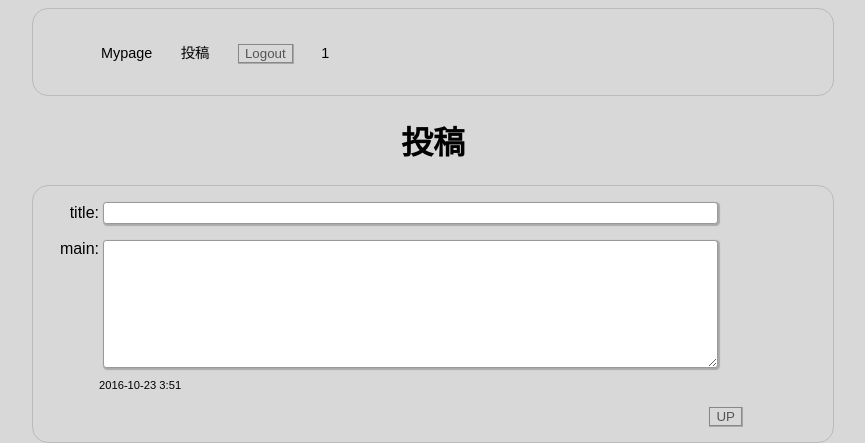
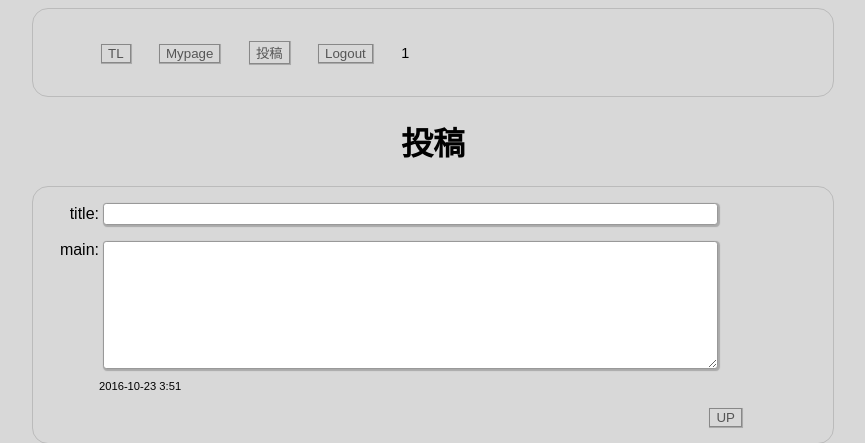
Before and after one commit to remi0628/blog, a PHP site: page /up.php in a window 1280 px wide. Shown: the top 443 px of the page, without its empty margins (215-1080 px from the left). Run offline with PHP 8.4, Linux system fonts and the light colour scheme; the visitor is signed in with stand-in values (Sample User, id 1).

Commit message:
add TL&menu

```diff
--- a/index.php
+++ b/index.php
@@ -10,8 +10,9 @@
 		<div class="menu_list">
 			<form action="post.php" method="post">
 				<ul>
-					<li class="menu">Mypage</li>
-					<li class="menu">投稿</li>
+					<li class="menu"><button type="submit" name="TL">TL</li>
+					<li class="menu"><button type="submit" name="mypage">Mypage</li>
+					<li class="menu"><button type="submit" name="upPage">投稿</li>
 					<li class="menu"><button type="submit" name="logout">Logout</li>
 					<li class="menu"><?php echo $_SESSION['user_id'];?></li>
 				</ul>
--- a/mypage.php
+++ b/mypage.php
@@ -10,8 +10,9 @@
 		<div class="menu_list">
 			<form action="post.php" method="post">
 				<ul>
-					<li class="menu">Mypage</li>
-					<li class="menu">投稿</li>
+					<li class="menu"><button type="submit" name="TL">TL</li>
+					<li class="menu"><button type="submit" name="mypage">Mypage</li>
+					<li class="menu"><button type="submit" name="upPage">投稿</li>
 					<li class="menu"><button type="submit" name="logout">Logout</li>
 					<li class="menu"><?php echo $_SESSION['user_id'];?></li>
 				</ul>
--- a/up.css
+++ b/up.css
@@ -14,7 +14,7 @@ html,body {
 h1 {
 	text-align: center;
 }
-form {
+form{
 	margin: 0 auto; /*フォームをページの中央に*/
 	width: 60%;
 	padding: 1em; /*周りの余白を作る*/
--- a/up.php
+++ b/up.php
@@ -10,8 +10,9 @@
 		<div class="menu_list">
 			<form action="post.php" method="post">
 				<ul>
-					<li class="menu">Mypage</li>
-					<li class="menu">投稿</li>
+					<li class="menu"><button type="submit" name="TL">TL</li>
+					<li class="menu"><button type="submit" name="mypage">Mypage</li>
+					<li class="menu"><button type="submit" name="upPage">投稿</li>
 					<li class="menu"><button type="submit" name="logout">Logout</li>
 					<li class="menu"><?php echo $_SESSION['user_id'];?></li>
 				</ul>
```
Also changed, not shown: post.php (+15 -2 lines).
